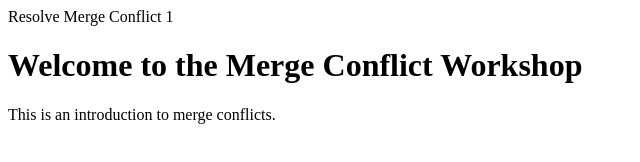
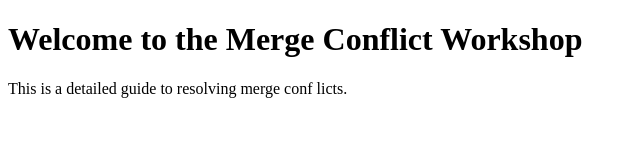
Before and after one commit to neathcmd/fix-git, a plain HTML site: page index.html in a window 1280 px wide. Shown: the whole page, without its empty margins (0-640 px from the left). Drawn offline with Linux system fonts and the light colour scheme.

Commit message:
Update introduction by Pair B

```diff
--- a/index.html
+++ b/index.html
@@ -10,8 +10,7 @@ initial-scale=1.0"
     <title>Merge Conflict Workshop</title>
   </head>
   <body>
-    Resolve Merge Conflict 1
     <h1>Welcome to the Merge Conflict Workshop</h1>
-    <p>This is an introduction to merge conflicts.</p>
+    <p>This is a detailed guide to resolving merge conf licts.</p>
   </body>
 </html>
```
